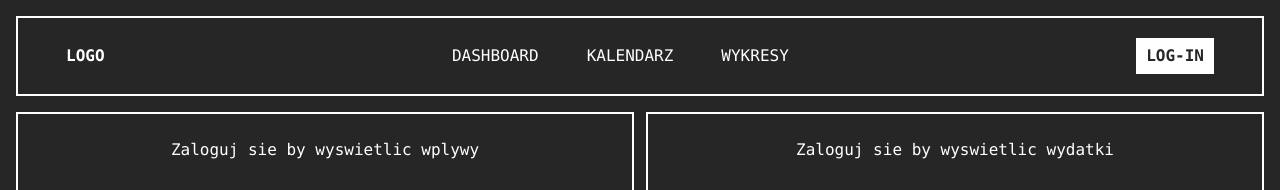
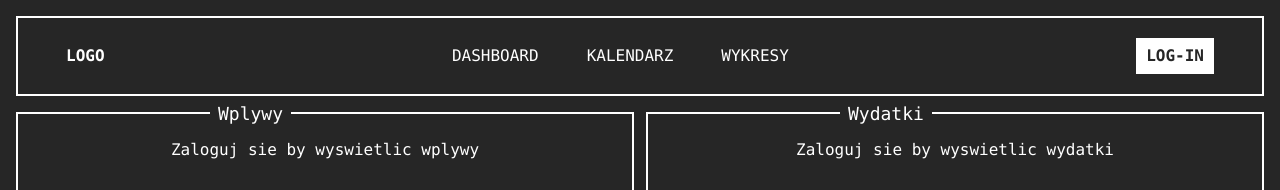
Before and after one commit to Gaudy035/fin_cal, a React (Vite) app in the folder frontend/: page / in a window 1280 px wide. Shown: the top 190 px of the page. Built offline with nearby package versions, Linux system fonts and the light colour scheme.

Commit message:
dodane labele w dashu

```diff
--- a/frontend/src/components/Dashboard/LeftPanel.tsx
+++ b/frontend/src/components/Dashboard/LeftPanel.tsx
@@ -25,7 +25,10 @@ export default function LeftPanel() {
   }, [token]);
 
   return (
-    <div className='flex flex-1 max-w-1/2 border-2 border-white justify-start items-center flex-col min-h-full py-6'>
+    <div className='flex flex-1 max-w-1/2 border-2 border-white justify-start items-center flex-col min-h-full py-6 relative'>
+      <h1 className='absolute text-lg -top-3.5 left-48 px-2 bg-neutral-800'>
+        Wplywy
+      </h1>
       {token
         ? wplywy.map((item) => (
             <PaymentBox
--- a/frontend/src/components/Dashboard/RightPanel.tsx
+++ b/frontend/src/components/Dashboard/RightPanel.tsx
@@ -25,7 +25,10 @@ export default function RightPanel() {
   }, [token]);
 
   return (
-    <div className='flex flex-1 max-w-1/2 border-2 border-white justify-start items-center flex-col min-h-full py-6'>
+    <div className='flex flex-1 max-w-1/2 border-2 border-white justify-start items-center flex-col min-h-full py-6 relative'>
+      <h1 className='absolute text-lg -top-3.5 left-48 px-2 bg-neutral-800'>
+        Wydatki
+      </h1>
       {token
         ? wydatki.map((item) => (
             <PaymentBox
```
